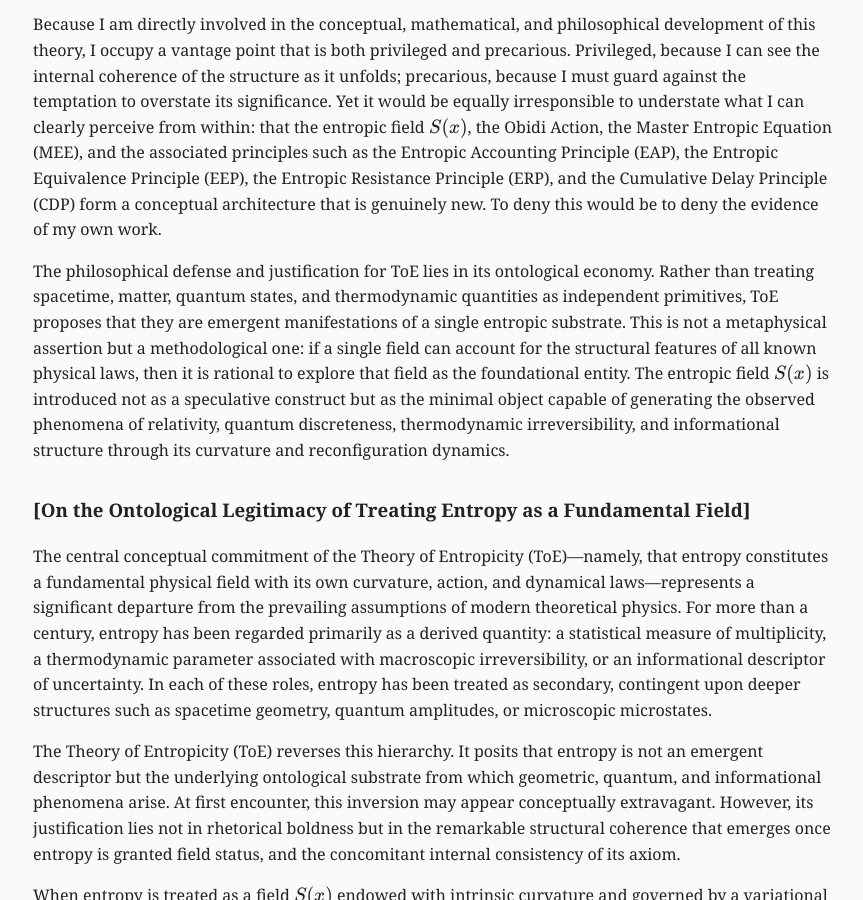
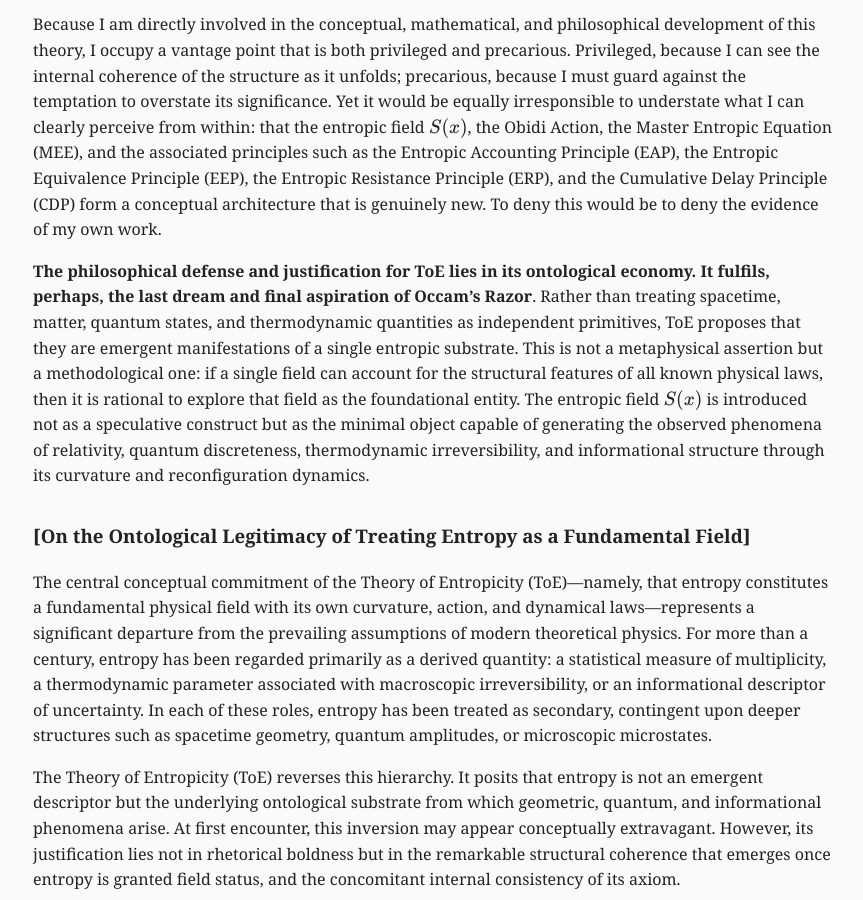
Before and after one commit to Entropicity/Theory-of-Entropicity-ToE, a Jekyll site: the page built from _chapters/preface.html, in a window 1280 px wide and 900 px high, scrolled down 1936 px. Shown: the whole window, without its empty margins (217-1080 px from the left). Built offline with Jekyll 4.4.1, drawn with Linux system fonts in a browser that asks for light colours.

Commit message:
Update preface.html

```diff
--- a/_chapters/preface.html
+++ b/_chapters/preface.html
@@ -143,7 +143,7 @@ Because I am directly involved in the conceptual, mathematical, and philosophica
 </p>
 
 <p>
-The philosophical defense and justification for ToE lies in its ontological economy. Rather than treating spacetime, matter, quantum states, and thermodynamic quantities as independent primitives, ToE proposes that they are emergent manifestations of a single entropic substrate. This is not a metaphysical assertion but a methodological one: if a single field can account for the structural features of all known physical laws, then it is rational to explore that field as the foundational entity. The entropic field \(S(x)\) is introduced not as a speculative construct but as the minimal object capable of generating the observed phenomena of relativity, quantum discreteness, thermodynamic irreversibility, and informational structure through its curvature and reconfiguration dynamics.
+<strong>The philosophical defense and justification for ToE lies in its ontological economy. It fulfils, perhaps, the last dream and final aspiration of Occam’s Razor</strong>. Rather than treating spacetime, matter, quantum states, and thermodynamic quantities as independent primitives, ToE proposes that they are emergent manifestations of a single entropic substrate. This is not a metaphysical assertion but a methodological one: if a single field can account for the structural features of all known physical laws, then it is rational to explore that field as the foundational entity. The entropic field \(S(x)\) is introduced not as a speculative construct but as the minimal object capable of generating the observed phenomena of relativity, quantum discreteness, thermodynamic irreversibility, and informational structure through its curvature and reconfiguration dynamics.
 </p>
 
 <h3>[On the Ontological Legitimacy of Treating Entropy as a Fundamental Field]</h3>
```
